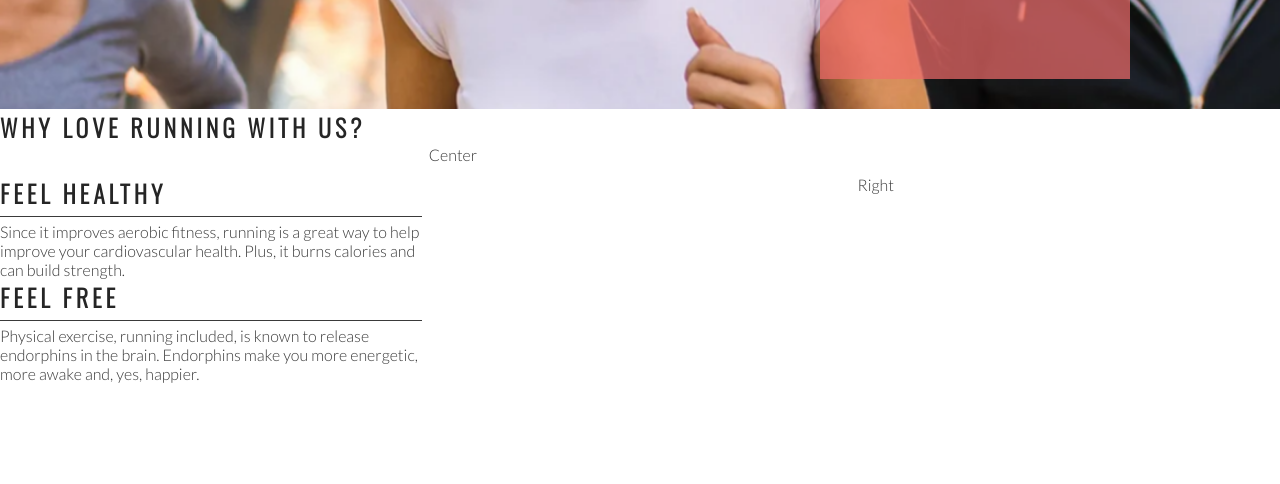
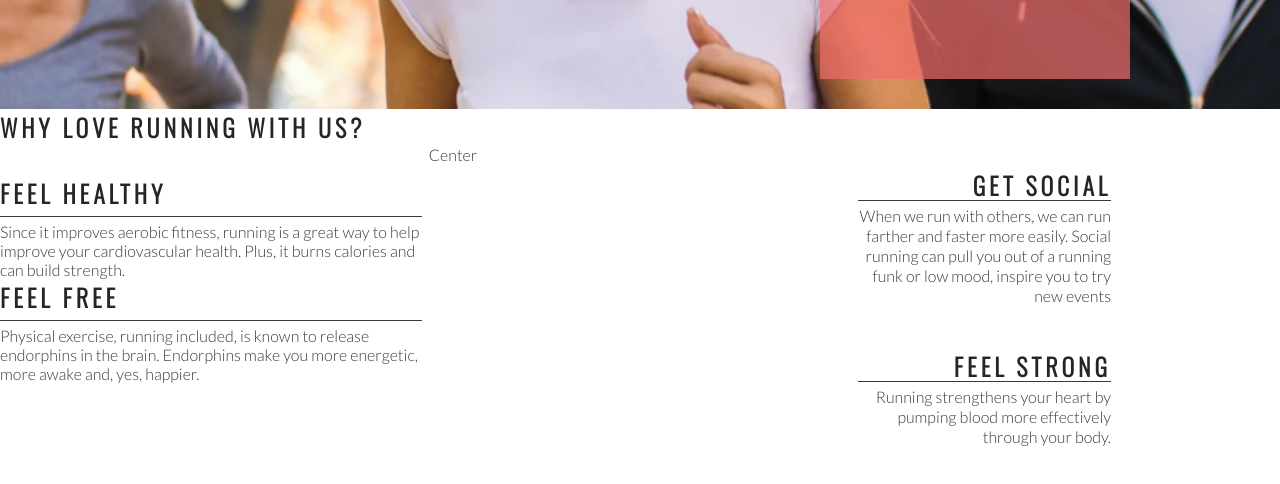
Before and after one commit to rebmm/love-running, a plain HTML site: page index.html in a window 1280 px wide. Shown: the part 566-1050 px from the top of the page. Drawn offline with nearby package versions, Linux system fonts and the light colour scheme.

Commit message:
Add right about section content and style

```diff
--- a/assets/css/style.css
+++ b/assets/css/style.css
@@ -144,3 +144,20 @@ hr{
   clear:both;
   margin-bottom:50px;
 }
+
+.right-about-heading{
+  width: 60%;
+  float: left;
+  line-height:20px;
+  clear:both;
+  margin-bottom:50px;
+}
+
+.right-about-heading h2{
+  text-align:right;
+
+}
+
+.right-about-heading p{
+  text-align:right;
+}
--- a/index.html
+++ b/index.html
@@ -47,7 +47,7 @@
                 </p>
            </div>
 
-           <div class="left-about heading">
+           <div class="left-about">
                <h2>Feel Free</h2>
                <hr>
                <p>Physical exercise, running included, is known to release endorphins in the brain. Endorphins make you more energetic, more awake and, yes, happier.
@@ -55,7 +55,25 @@
                </p>
            </div>
         </div>
-        <div id="right-about">Right</div>
+        <div id="right-about">
+            <div class="right-about-heading">
+                <h2>Get Social</h2>
+                <hr>
+                <p>
+                    When we run with others, we can run farther and faster more easily. Social running can pull you out of a running funk or low mood, inspire you to try new events
+
+                </p>
+            </div>
+            <div class="right-about-heading">
+                <h2>Feel Strong</h2>
+                <hr>
+                <p>
+                    Running strengthens your heart by pumping blood more effectively through your body.
+                </p>
+            </div>
+
+        </div>
+
         <div id="center-about">Center</div>
     </section>
     <section> Running locations, distances and times  </section>
```
